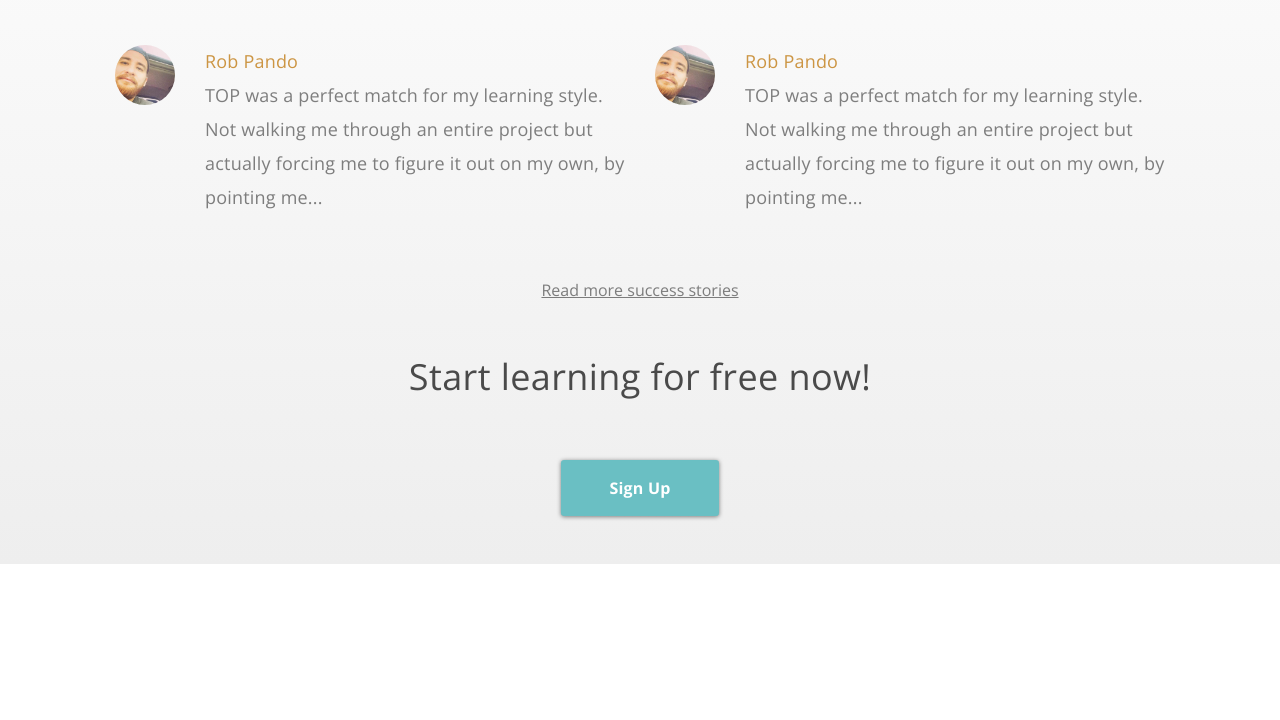
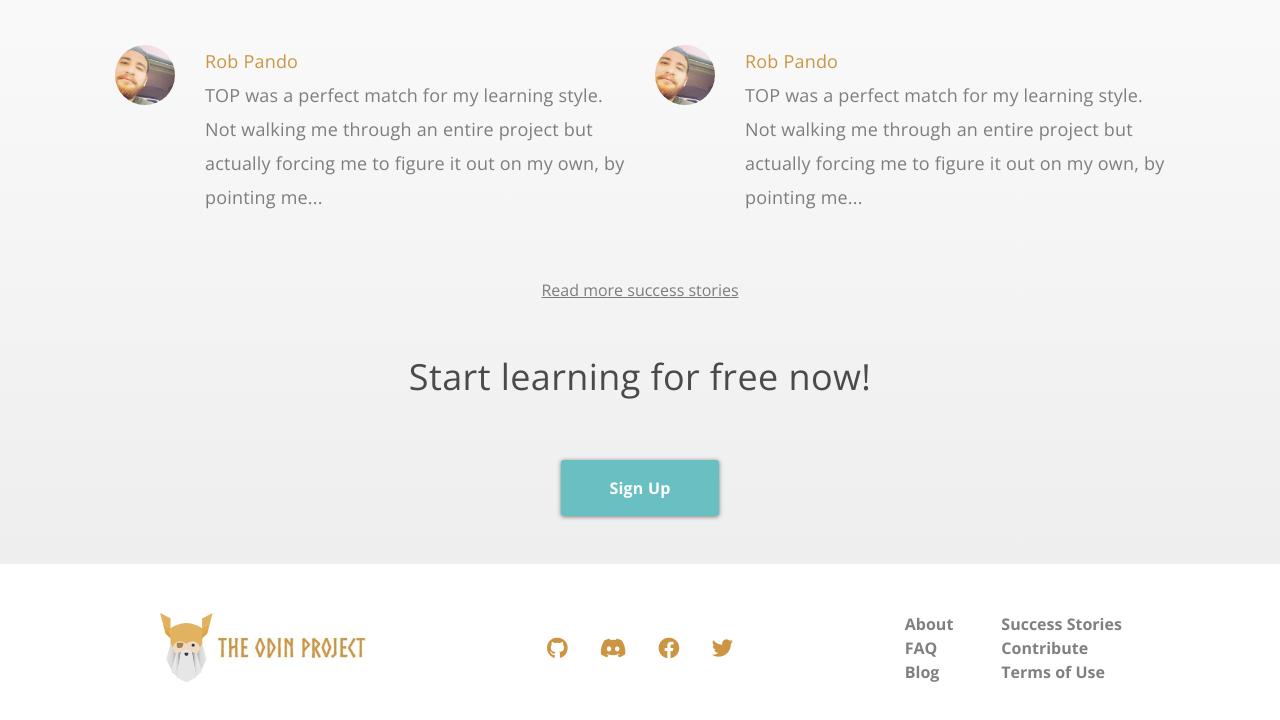
Before and after one commit to BalintMendli/Building-with-custom-CSS-framework, a plain HTML site: page index.html in a window 1280 px wide. Shown: the part 3330-4050 px from the top of the page. Before the commit the page ends 3894 px from the top, so only its background shows below. Drawn offline with nearby package versions, Linux system fonts and the light colour scheme.

Commit message:
Add footer

```diff
--- a/assets/css/style.css
+++ b/assets/css/style.css
@@ -13,3 +13,7 @@
 .gradient {
   background-image: linear-gradient(to bottom, #fff, #eee);
 }
+
+footer .title {
+  width: 160px;
+}
--- a/index.html
+++ b/index.html
@@ -80,7 +80,6 @@
         >View Full Curriculum</a
       >
     </section>
-    </div>
     <img src="assets/img/home-isometric.svg" alt="home-isometric" class="mb5" />
     <section class="ml0 mr0 mt5 mb5 row justify-center">
       <div class="col4 col8l d-flex flex-column align-center">
@@ -252,5 +251,41 @@
         >
       </div>
     </section>
+    <footer class="container-fluid mt5 mb5">
+      <div class="row text-center justify-center">
+        <div class="col5 d-flex justify-center align-center d-none-l">
+          <img src="assets/img/odin-logo.svg" alt="logo" class="logo" />
+          <img src="assets/img/title.JPG" alt="title" class="title" />
+        </div>
+        <div class="col2 col5l col12s d-flex justify-center align-center">
+          <a href="#" class="ml3 mr3 accent"
+            ><i class="fab fa-github fa-lg"></i
+          ></a>
+          <a href="#" class="ml3 mr3 accent"
+            ><i class="fab fa-discord fa-lg"></i
+          ></a>
+          <a href="#" class="ml3 mr3 accent"
+            ><i class="fab fa-facebook fa-lg"></i
+          ></a>
+          <a href="#" class="ml3 mr3 accent"
+            ><i class="fab fa-twitter fa-lg"></i
+          ></a>
+        </div>
+        <div
+          class="col5 d-flex justify-center align-center text-left bold d-none-s"
+        >
+          <div class="d-flex flex-column mr5">
+            <a href="#" class="light">About</a>
+            <a href="#" class="light">FAQ</a>
+            <a href="#" class="light">Blog</a>
+          </div>
+          <div class="d-flex flex-column">
+            <a href="#" class="light">Success Stories</a>
+            <a href="#" class="light">Contribute</a>
+            <a href="#" class="light">Terms of Use</a>
+          </div>
+        </div>
+      </div>
+    </footer>
   </body>
 </html>
```
Also changed, not shown: assets/css/framework/framework.min.css. Lines whose indentation alone changed are shown as unchanged.
